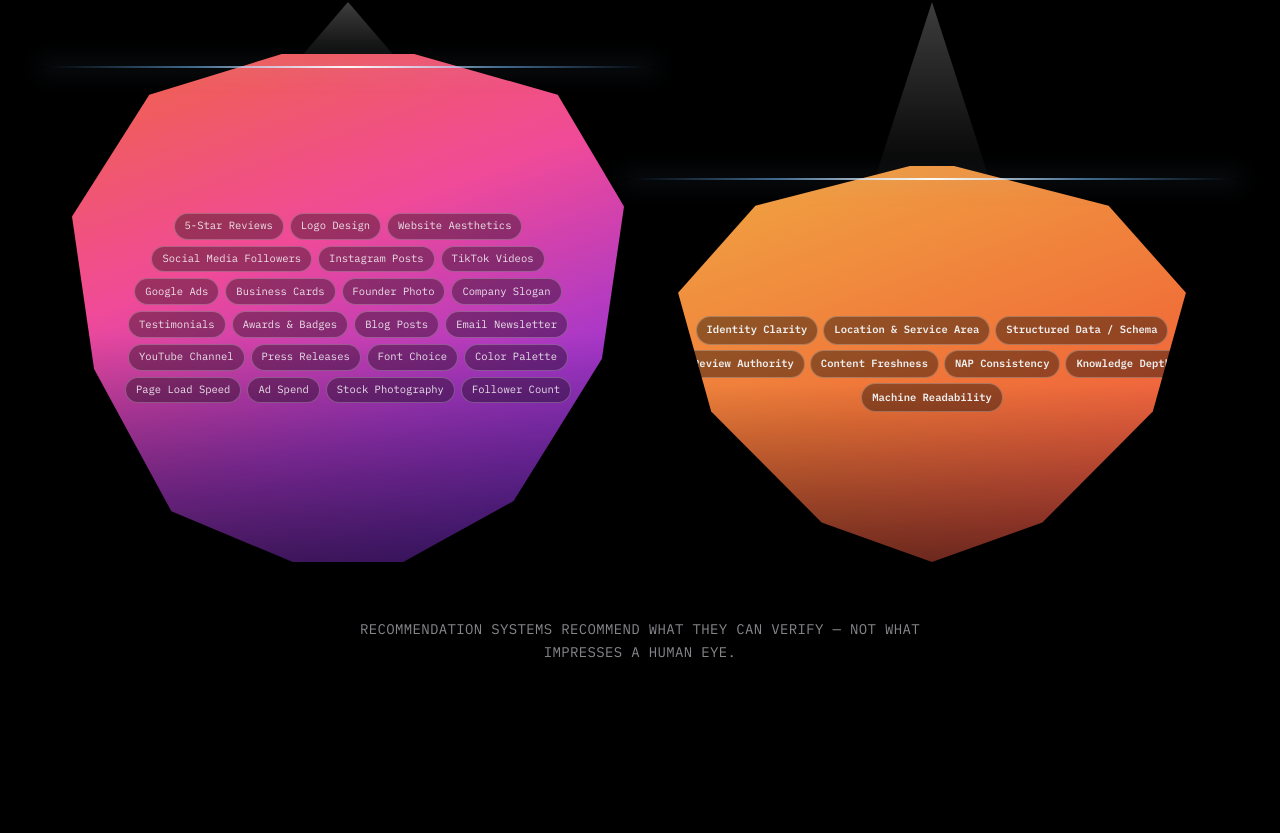
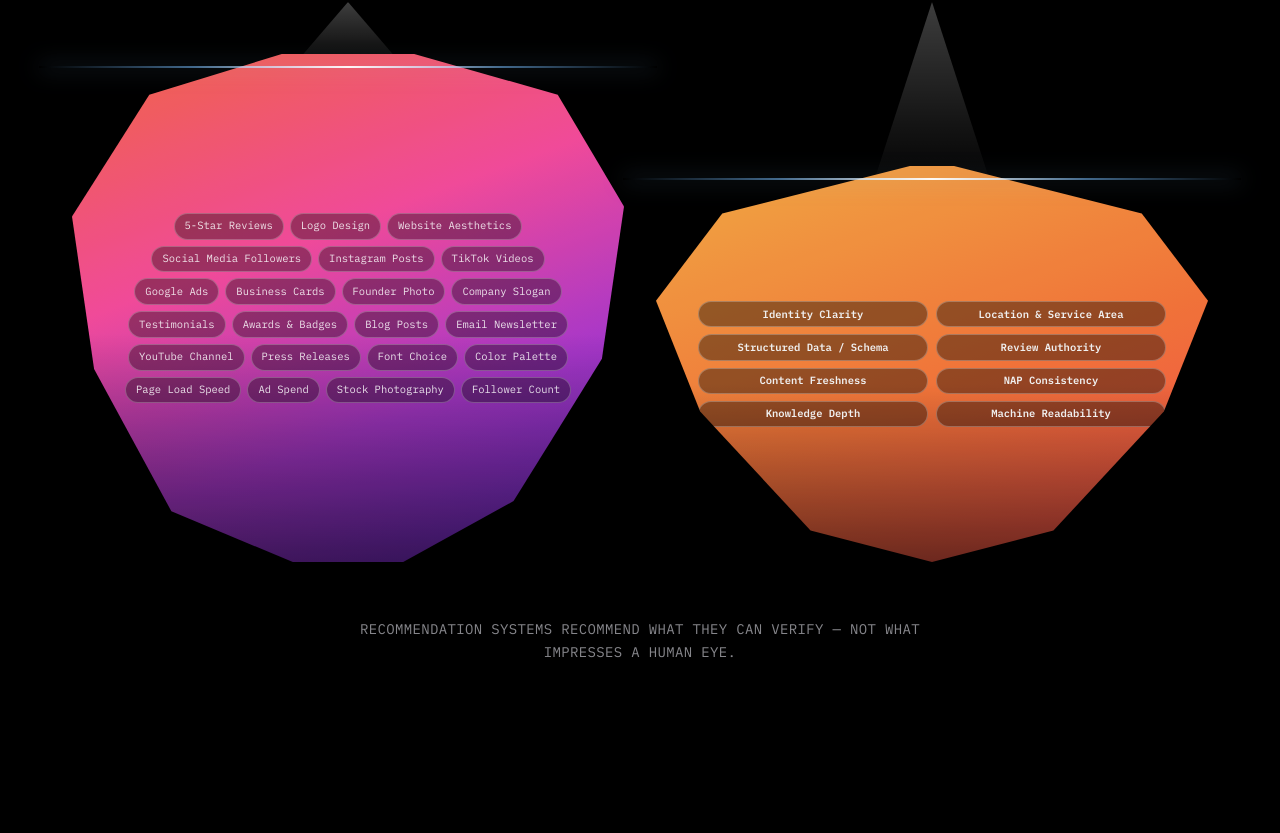
Before and after one commit to 2romanroyce8/sfb-connect, a Next.js app: page / in a window 1280 px wide. Shown: the part 3627-4460 px from the top of the page. Built offline with nearby package versions, Linux system fonts and the light colour scheme; no server answers; a web font is replaced by a local one.

Commit message:
Grid-layout the right-iceberg tags so text stays fully inside the underwater shape

```diff
--- a/app/globals.css
+++ b/app/globals.css
@@ -464,15 +464,15 @@ body {
   clip-path: polygon(
     46% 0%,
     54% 0%,
-    82% 10%,
-    96% 32%,
-    90% 62%,
-    70% 90%,
+    88% 12%,
+    100% 34%,
+    92% 62%,
+    72% 92%,
     50% 100%,
-    30% 90%,
-    10% 62%,
-    4% 32%,
-    18% 10%
+    28% 92%,
+    8% 62%,
+    0% 34%,
+    12% 12%
   );
   background: linear-gradient(160deg, #ffb347 0%, #ff7a3d 55%, #ff4e4e 100%);
   opacity: 0.94;
@@ -496,8 +496,18 @@ body {
 }
 
 .iceberg__body--right .iceberg__tags {
-  padding: 20px 8px;
-  gap: 5px;
+  display: grid;
+  grid-template-columns: 1fr 1fr;
+  gap: 7px 8px;
+  padding: 26px 42px;
+  flex-wrap: unset;
+}
+
+.iceberg__body--right .iceberg__tag--large {
+  width: 100%;
+  text-align: center;
+  white-space: normal;
+  line-height: 1.25;
 }
 
 .iceberg__tag {
```
